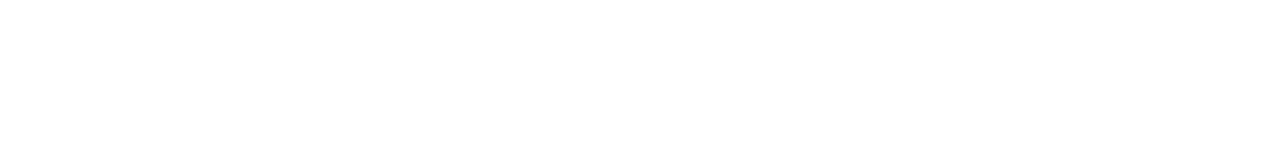
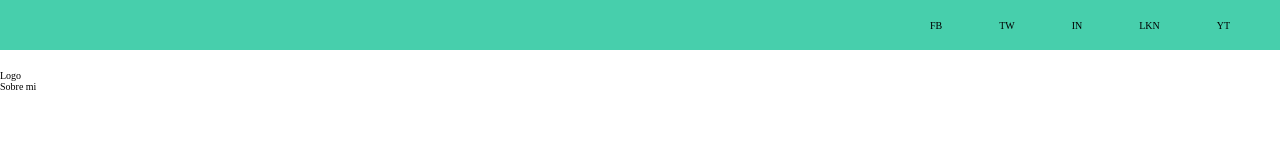
Before and after one commit to VTFierro/Blog-layout, a plain HTML site: page index.html in a window 1280 px wide. Drawn offline with Linux system fonts and the light colour scheme.

Commit message:
initial header structure

```diff
--- /dev/null
+++ b/css/main.css
@@ -0,0 +1,45 @@
+* {
+    margin: 0;
+    padding: 0;
+    box-sizing: border-box;
+}
+html {
+    font-size: 62.50%;
+}
+body {
+    position: fixed;
+    top: 0;
+    bottom: 0;
+    left: 0;
+    right: 0;
+}
+a {
+    text-decoration: none;
+    display: inline;
+    color: black;
+}
+
+/* -----------------HEADER STYLES---------------- */
+
+header {
+    width: 100%;
+    height: 140px;
+    display: grid;
+    grid-template-rows: 1fr 1fr;
+}
+header .header-icons-container {
+    width: 100%;
+    height: 50px;
+    display: grid;
+    background-color: #47cfac;
+}
+header .header-icons-container .header-icons-container__icons {
+    width: 300px;
+    height: auto;
+    display: flex;
+    justify-items: flex-end;
+    align-items: center;
+    justify-content: space-between;
+    justify-self: end;
+    margin-right: 50px;
+}
--- a/index.html
+++ b/index.html
@@ -4,9 +4,28 @@
     <meta charset="UTF-8">
     <meta http-equiv="X-UA-Compatible" content="IE=edge">
     <meta name="viewport" content="width=device-width, initial-scale=1.0">
-    <title>Blog</title>
+    <link rel="stylesheet" href="css/main.css">
+    <title>Mi Blog</title>
 </head>
 <body>
-
+    <header>
+        <section class="header-icons-container">
+            <div class="header-icons-container__icons">
+                <a href="#">FB</a>
+                <a href="#">TW</a>
+                <a href="#">IN</a>
+                <a href="#">LKN</a>
+                <a href="#">YT</a>
+            </div>
+        </section>
+        <nav>
+            <section class="nav-logo-container">
+                <a href="#">Logo</a>
+            </section>
+            <section class="profile-link">
+                <a href="#">Sobre mi</a>
+            </section>
+        </nav>
+    </header>
 </body>
 </html>
```
Also changed, not shown: css/miain.css (deleted).
